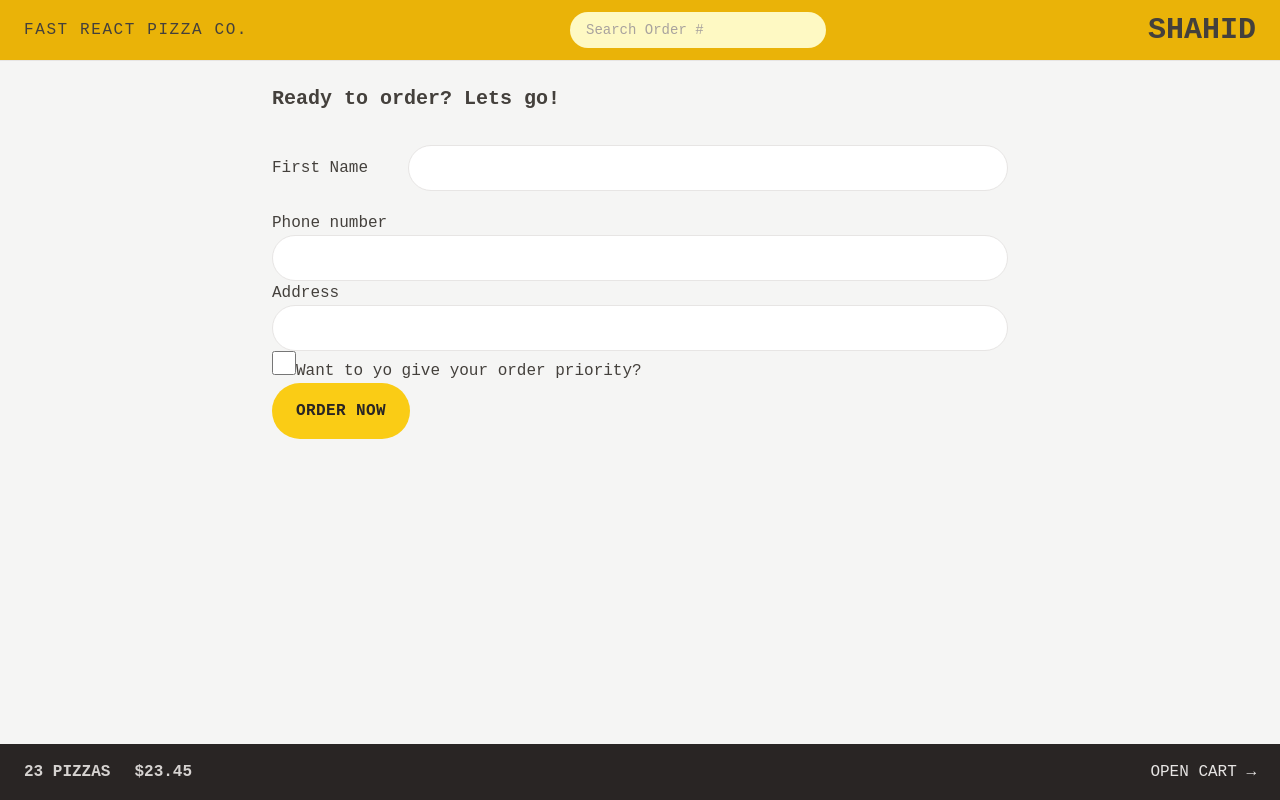
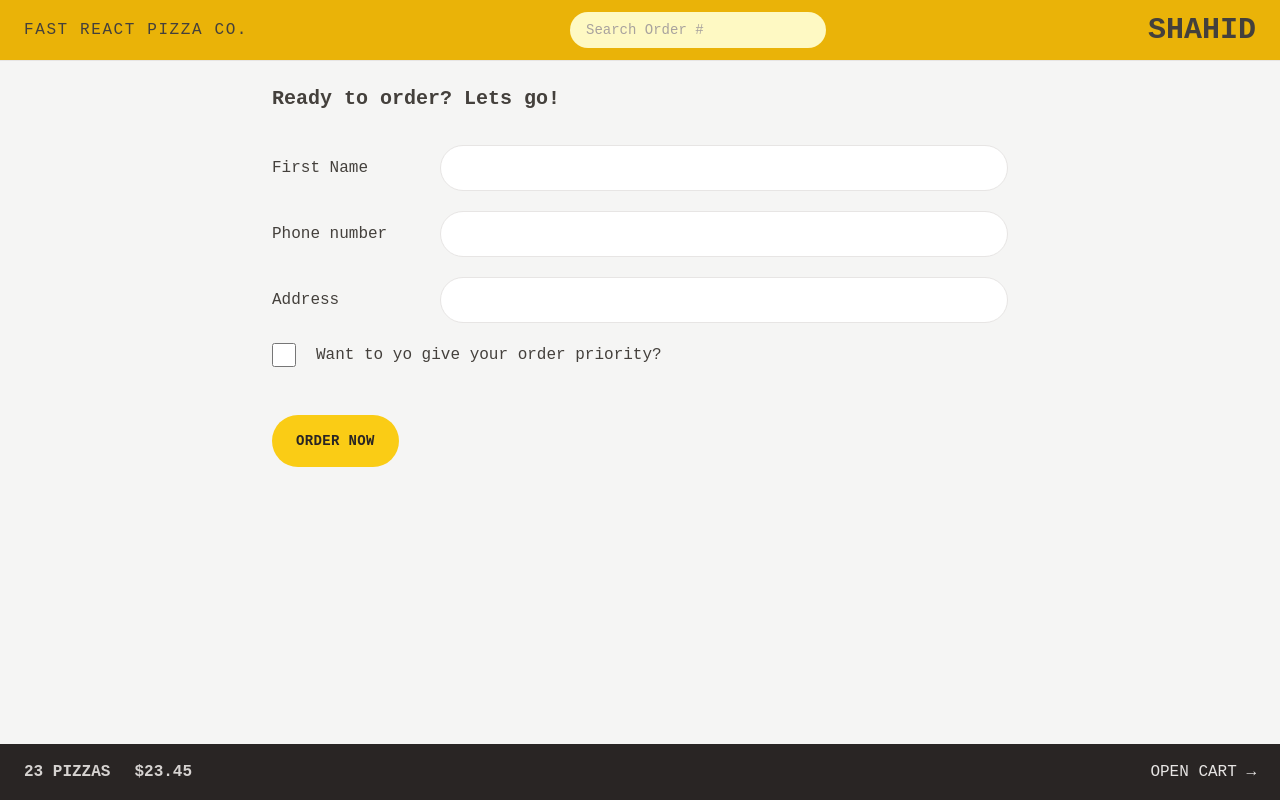
Before and after one commit to chshahid119/pizza-order-react-app, a React (Vite) app: page /order/new in a window 1280 px wide. Built offline with nearby package versions, Linux system fonts and the light colour scheme; a web font is replaced by a local one.

Commit message:
order form styled using tailwind

```diff
--- a/src/features/order/CreateOrder.jsx
+++ b/src/features/order/CreateOrder.jsx
@@ -38,7 +38,6 @@
   const isSubmitting = navigation.state === "submitting";
 
   const formErrors = useActionData();
-  console.log(formErrors);
 
   // const [withPriority, setWithPriority] = useState(false);
   const cart = fakeCart;
@@ -50,25 +49,34 @@
       <Form method="POST">
         <div className="mb-5 flex gap-2 flex-col sm:flex-row sm:items-center">
           <label className="sm:basis-40">First Name</label>
-          <input className="input" type="text" name="customer" required />
+          <input className="input grow" type="text" name="customer" required />
         </div>
 
-        <div>
-          <label>Phone number</label>
-          <div>
-            <input className="input" type="tel" name="phone" required />
-          </div>
-          {formErrors?.phone && <p>{formErrors.phone}</p>}
-        </div>
-
-        <div>
-          <label>Address</label>
-          <div>
-            <input className="input" type="text" name="address" required />
+        <div className="mb-5 flex gap-2 flex-col sm:flex-row sm:items-center">
+          <label className="sm:basis-40">Phone number</label>
+          <div className="grow ">
+            <input className="input w-full" type="tel" name="phone" required />
+            {formErrors?.phone && (
+              <p className="text-xs mt-2 text-red-700 bg-red-100 p-2 rounded-md">
+                {formErrors.phone}
+              </p>
+            )}
           </div>
         </div>
 
-        <div>
+        <div className="mb-5 flex gap-2 flex-col sm:flex-row sm:items-center">
+          <label className="sm:basis-40">Address</label>
+          <div className="grow">
+            <input
+              className="input w-full"
+              type="text"
+              name="address"
+              required
+            />
+          </div>
+        </div>
+
+        <div className="mb-12 flex items-center gap-5">
           <input
             className="h-6 w-6 accent-yellow-400 focus:outline-none focus:ring
              focus:ring-yellow-400 focus:ring-offset-2"
@@ -78,7 +86,9 @@
             // value={withPriority}
             // onChange={(e) => setWithPriority(e.target.checked)}
           />
-          <label htmlFor="priority">Want to yo give your order priority?</label>
+          <label htmlFor="priority" className="font-medium">
+            Want to yo give your order priority?
+          </label>
         </div>
 
         <div>
--- a/src/index.css
+++ b/src/index.css
@@ -4,7 +4,7 @@
 
 @layer components {
   .input {
-    @apply w-full rounded-full border border-stone-200 px-4 py-2 text-sm transition-all
+    @apply rounded-full border border-stone-200 px-4 py-2 text-sm transition-all
        duration-300 placeholder:text-stone-400 focus:outline-none focus:ring focus:ring-yellow-400
         md:px-6 md:py-3;
   }
--- a/src/ui/Button.jsx
+++ b/src/ui/Button.jsx
@@ -1,7 +1,7 @@
 import { Link } from "react-router-dom";
 
 function Button({ children, disabled, to, type }) {
-  const base = `inline-block  rounded-full bg-yellow-400   font-semibold uppercase
+  const base = `inline-block text-sm rounded-full bg-yellow-400   font-semibold uppercase
   tracking-wide text-stone-800  transition-colors duration-300
  hover:bg-yellow-300 focus:bg-yellow-300
    focus:outline-none  focus:ring focus:ring-yellow-300
@@ -10,7 +10,7 @@
     primary: base + "px-4 py-3 md:px-6 md:py-4",
 
     small: base + "px-4 py-2 md:px-5 md:py-2.5 text-xs",
-    secondary: `inline-block  rounded-full bg-transparent border-2 border-stone-300 font-semibold uppercase
+    secondary: `inline-block text-sm  rounded-full bg-transparent border-2 border-stone-300 font-semibold uppercase
     tracking-wide text-stone-400  transition-colors duration-300 focus:text-stone-800
    hover:bg-stone-300 hover:text-stone-800 focus:bg-stone-300
      focus:outline-none  focus:ring focus:ring-stone-200
```
Also changed, not shown: index.html (+6 -2 lines).
